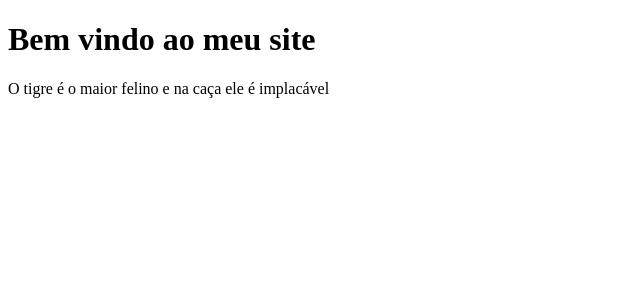
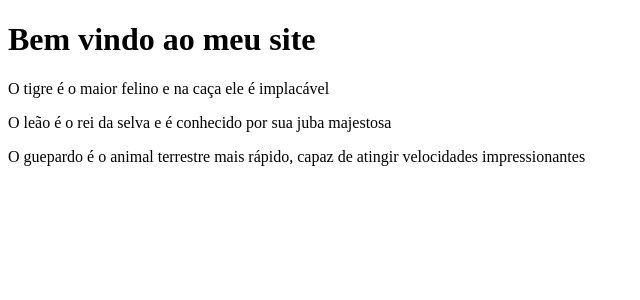
Before and after one commit to thiagoroque99/clone-tabnews, a Next.js app: page / in a window 1280 px wide. Shown: the top 300 px of the page, without its empty margins (0-640 px from the left). Built offline with nearby package versions, Linux system fonts and the light colour scheme.

Commit message:
salvando um novo parágrado

```diff
--- a/pages/index.js
+++ b/pages/index.js
@@ -10,12 +10,23 @@ function Paragrafo(){
     return <p> O tigre é o maior felino e na caça ele é implacável</p>
 }
 
+function Paragrafo2(props){
+    console.log(props)
+    return <p> O leão é o rei da selva e é conhecido por sua juba majestosa</p>
+}
+
+function Paragrafo3(){
+    return <p> O guepardo é o animal terrestre mais rápido, capaz de atingir velocidades impressionantes</p>
+}
+
 function Home(){
     return (
         <div>
             <Title />
             <Titulo />
             <Paragrafo />
+            <Paragrafo2 />
+            <Paragrafo3 />
         </div>
     )
 }
```
